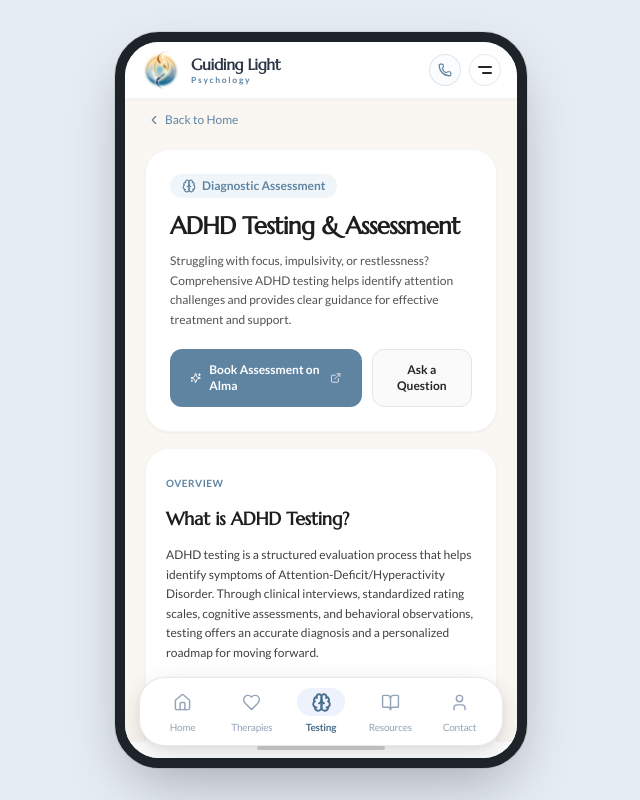
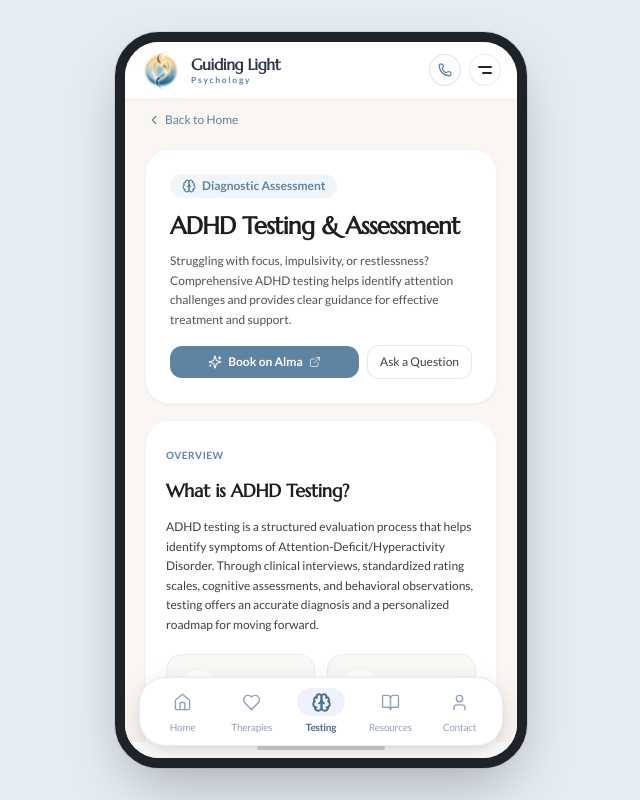
Before and after one commit to Chandan-rajbhar/Guiding-Light-Pshychology, a React (Vite) app: page /adhd-testing in a window 1280 px wide. Shown: the whole page, without its empty margins (319-959 px from the left). Built offline with nearby package versions, Linux system fonts and the light colour scheme; the HTML template or start-up script is replaced by a standard one; a web font is replaced by a local one.

Commit message:
feat-update

```diff
--- a/package.json
+++ b/package.json
@@ -12,6 +12,7 @@
     "lucide-react": "^0.468.0",
     "react": "^18.3.1",
     "react-dom": "^18.3.1",
+    "react-icons": "^5.7.0",
     "react-router-dom": "^6.28.0"
   },
   "devDependencies": {
--- a/src/pages/ADHDTesting.jsx
+++ b/src/pages/ADHDTesting.jsx
@@ -50,21 +50,21 @@ export default function ADHDTesting() {
             {adhdTestingData.intro}
           </p>
 
-          <div className="mt-5 flex flex-col sm:flex-row gap-2.5">
+          <div className="mt-4 flex items-center gap-2">
             <a
               href={adhdTestingData.bookingUrl}
               target="_blank"
               rel="noopener noreferrer"
-              className="py-3 px-5 rounded-xl bg-brand-primary hover:bg-brand-primaryDark text-white text-xs font-semibold flex items-center justify-center space-x-2 shadow-xs transition-all"
+              className="flex-1 py-2 px-3 rounded-xl bg-brand-primary hover:bg-brand-primaryDark text-white text-xs font-semibold flex items-center justify-center gap-1.5 shadow-2xs hover:shadow-xs active:scale-[0.98] transition-all whitespace-nowrap"
             >
-              <Sparkles className="w-3.5 h-3.5" />
-              <span>Book Assessment on Alma</span>
-              <ExternalLink className="w-3.5 h-3.5 opacity-80" />
+              <Sparkles className="w-3.5 h-3.5 text-white/90 shrink-0" />
+              <span>Book on Alma</span>
+              <ExternalLink className="w-3 h-3 text-white/70 shrink-0" />
             </a>
 
             <button
               onClick={() => navigate('/contact')}
-              className="py-3 px-4 rounded-xl bg-neutral-50 hover:bg-neutral-100 text-neutral-800 border border-neutral-200 text-xs font-semibold flex items-center justify-center space-x-1.5 transition-colors"
+              className="py-2 px-3 rounded-xl bg-white hover:bg-neutral-50 text-neutral-700 border border-neutral-200/90 text-xs font-medium flex items-center justify-center gap-1 shadow-2xs active:scale-[0.98] transition-all whitespace-nowrap"
             >
               <span>Ask a Question</span>
             </button>
@@ -199,7 +199,7 @@ export default function ADHDTesting() {
           href={adhdTestingData.bookingUrl}
           target="_blank"
           rel="noopener noreferrer"
-          className="w-full py-3 px-4 rounded-xl bg-brand-primary hover:bg-brand-primaryDark text-white text-xs font-semibold flex items-center justify-center space-x-2 transition-all shadow-xs"
+          className="w-full py-2.5 px-4 rounded-xl bg-brand-primary hover:bg-brand-primaryDark text-white text-xs font-semibold flex items-center justify-center space-x-2 transition-all shadow-xs active:scale-[0.99]"
         >
           <span>Open Alma Booking Portal</span>
           <ExternalLink className="w-3.5 h-3.5" />
```
Also changed, not shown: 2 other files (tests, documents, lock files or other folders).
